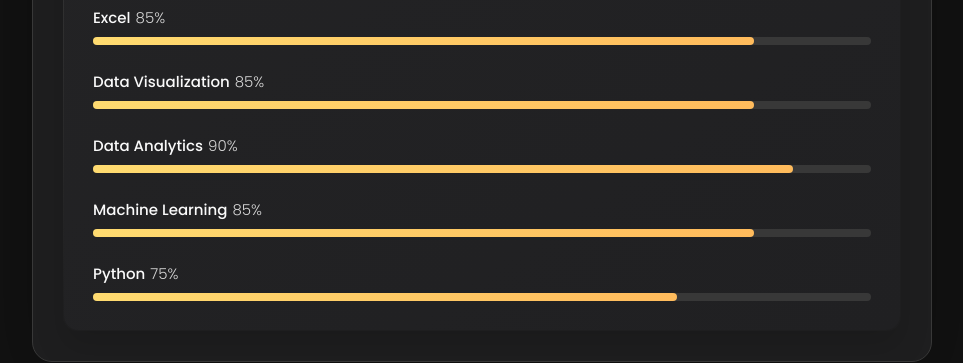
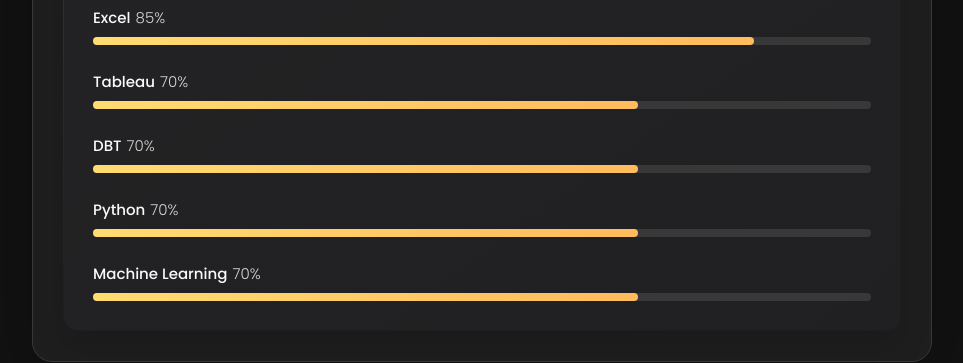
Before and after one commit to yemiadeniyi/yemiadeniyi.github.io, a plain HTML site: page index.html in a window 1280 px wide. Shown: the part 1763-2126 px from the top of the page, without its empty margins (308-1271 px from the left). Drawn offline with nearby package versions, Linux system fonts and the light colour scheme.

Commit message:
Update index.html

```diff
--- a/index.html
+++ b/index.html
@@ -484,16 +484,15 @@
     </li>
 
 
-
     <li class="skills-item">
 
       <div class="title-wrapper">
-        <h5 class="h5">Data Visualization</h5>
-        <data value="85">85%</data>
+        <h5 class="h5">Tableau</h5>
+        <data value="70">70%</data>
       </div>
 
       <div class="skill-progress-bg">
-        <div class="skill-progress-fill" style="width: 85%;"></div>
+        <div class="skill-progress-fill" style="width: 70%;"></div>
       </div>
 
     </li>
@@ -501,12 +500,25 @@
     <li class="skills-item">
 
       <div class="title-wrapper">
-        <h5 class="h5">Data Analytics</h5>
-        <data value="90">90%</data>
+        <h5 class="h5">DBT</h5>
+        <data value="70">70%</data>
       </div>
 
       <div class="skill-progress-bg">
-        <div class="skill-progress-fill" style="width: 90%;"></div>
+        <div class="skill-progress-fill" style="width: 70%;"></div>
+      </div>
+
+    </li>
+
+    <li class="skills-item">
+
+      <div class="title-wrapper">
+        <h5 class="h5">Python</h5>
+        <data value="70">70%</data>
+      </div>
+
+      <div class="skill-progress-bg">
+        <div class="skill-progress-fill" style="width: 70%;"></div>
       </div>
 
     </li>
@@ -515,24 +527,11 @@
 
       <div class="title-wrapper">
         <h5 class="h5">Machine Learning</h5>
-        <data value="85">85%</data>
+        <data value="70">70%</data>
       </div>
 
       <div class="skill-progress-bg">
-        <div class="skill-progress-fill" style="width: 85%;"></div>
-      </div>
-
-    </li>
-
-    <li class="skills-item">
-
-      <div class="title-wrapper">
-        <h5 class="h5">Python</h5>
-        <data value="75">75%</data>
-      </div>
-
-      <div class="skill-progress-bg">
-        <div class="skill-progress-fill" style="width: 75%;"></div>
+        <div class="skill-progress-fill" style="width: 70%;"></div>
       </div>
 
     </li>
```
